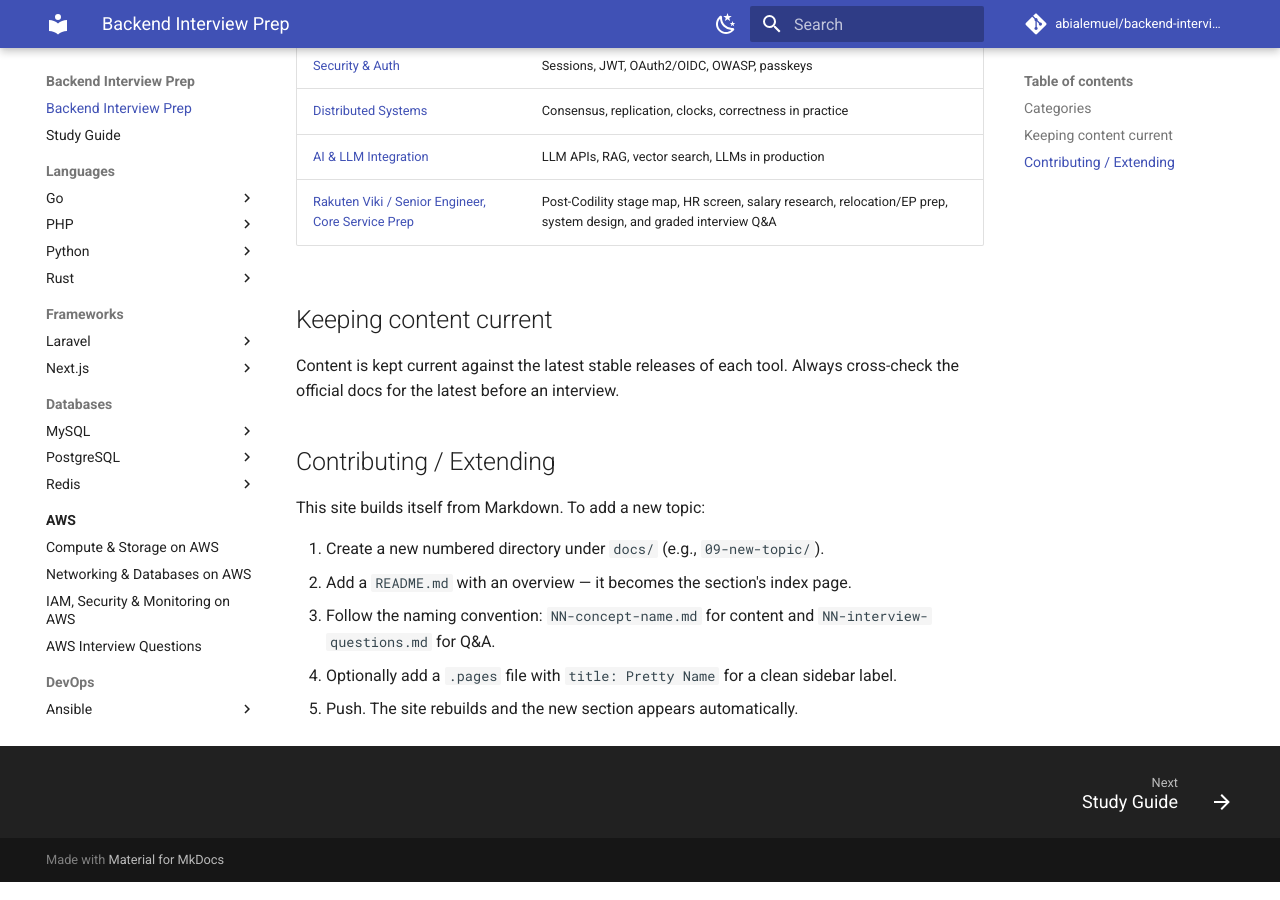
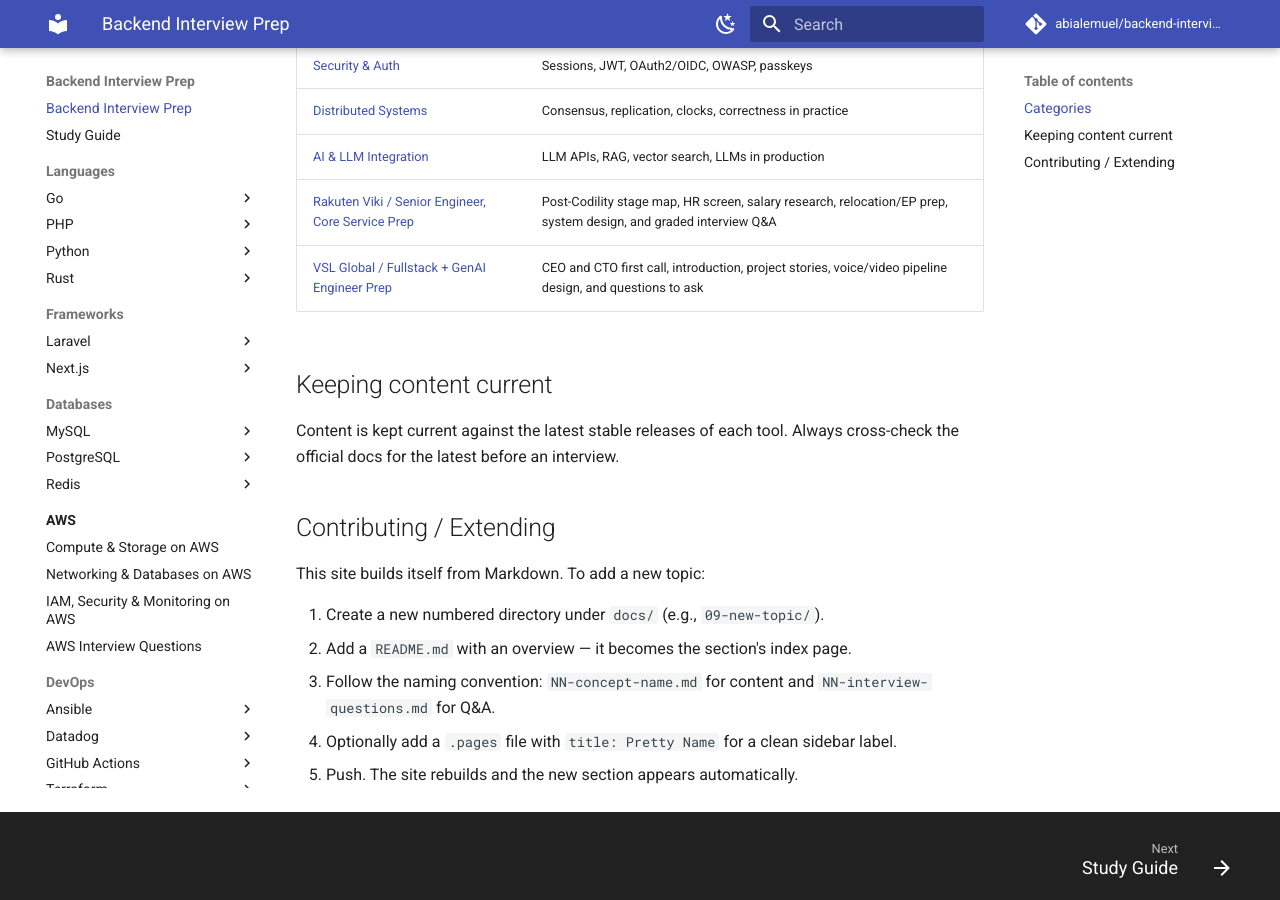
Before and after one commit to abialemuel/backend-interview-prep, an MkDocs documentation site: the page built from docs/index.md, in a window 1280 px wide and 900 px high, scrolled down 1125 px. Built offline with MkDocs 1.6.1 and Material for MkDocs 9.7.7, drawn with Linux system fonts in a browser that asks for light colours; comment, search, counter and statistics services are not loaded.

Commit message:
docs: link VSL interview prep from site and repository homepages

```diff
--- a/docs/index.md
+++ b/docs/index.md
@@ -30,6 +30,7 @@ Each topic is organized into:
 | [Distributed Systems](13-distributed-systems/README.md) | Consensus, replication, clocks, correctness in practice |
 | [AI & LLM Integration](14-ai-llm-integration/README.md) | LLM APIs, RAG, vector search, LLMs in production |
 | [Rakuten Viki / Senior Engineer, Core Service Prep](15-rakuten-viki-senior-engineer-core-service/README.md) | Post-Codility stage map, HR screen, salary research, relocation/EP prep, system design, and graded interview Q&A |
+| [VSL Global / Fullstack + GenAI Engineer Prep](16-vsl-global-fullstack-genai-engineer/README.md) | CEO and CTO first call, introduction, project stories, voice/video pipeline design, and questions to ask |
 
 ## Keeping content current
 
```
Also changed, not shown: README.md (+5 -1 lines).
